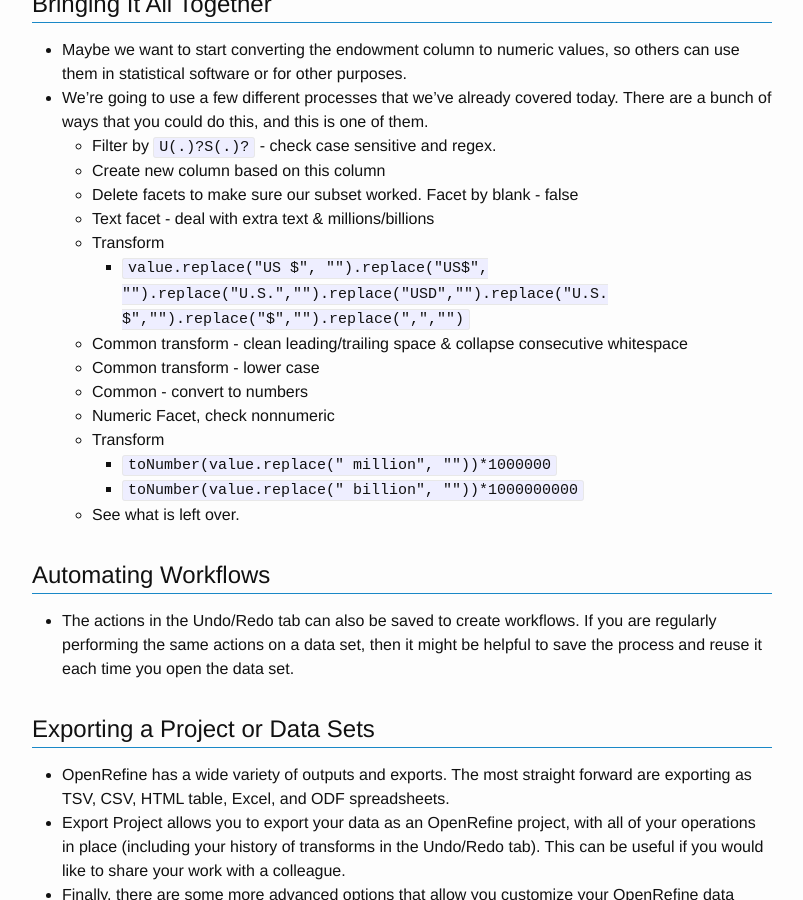
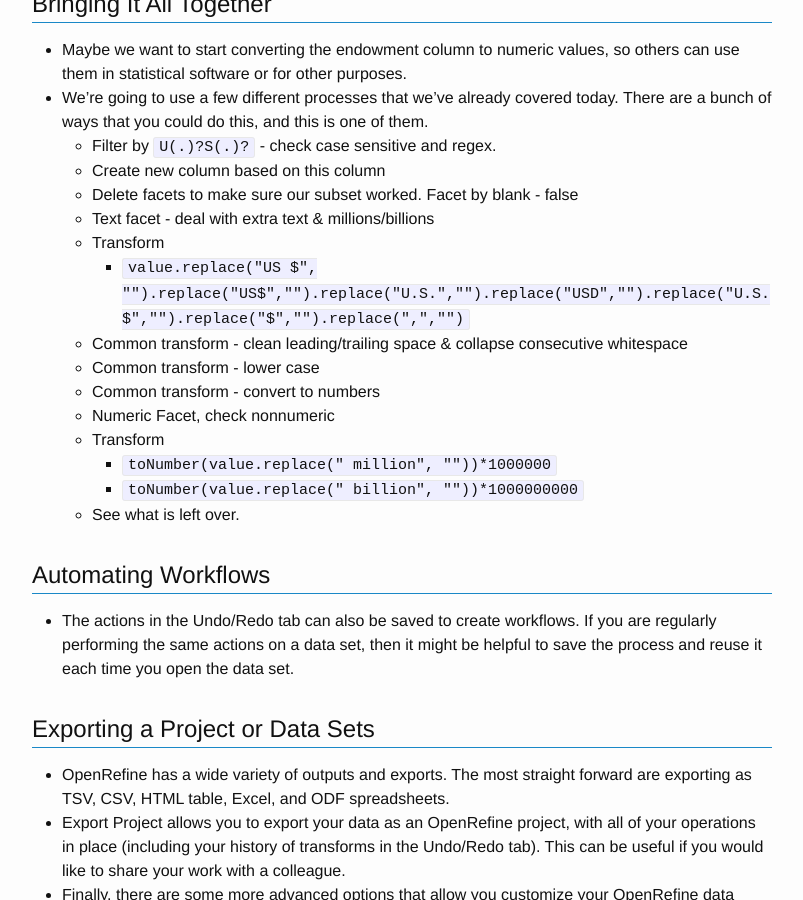
Before and after one commit to mbolam/DSWS_OpenRefine, a Jekyll site: the page built from 4-cleaning.md, in a window 1280 px wide and 900 px high, scrolled down 4646 px. Shown: the whole window, without its empty margins (238-1041 px from the left). Built offline with Jekyll 4.4.1, drawn with Linux system fonts in a browser that asks for light colours.

Commit message:
Update 4-cleaning.md

```diff
--- a/4-cleaning.md
+++ b/4-cleaning.md
@@ -109,10 +109,10 @@ The data fields are
       - Delete facets to make sure our subset worked. Facet by blank - false
       - Text facet - deal with extra text & millions/billions
       - Transform
-          - `value.replace("US $", "").replace("US$", "").replace("U.S.","").replace("USD","").replace("U.S. $","").replace("$","").replace(",","")`
+          - `value.replace("US $", "").replace("US$","").replace("U.S.","").replace("USD","").replace("U.S. $","").replace("$","").replace(",","")`
       - Common transform - clean leading/trailing space & collapse consecutive whitespace
       - Common transform - lower case
-      - Common - convert to numbers
+      - Common transform - convert to numbers
       - Numeric Facet, check nonnumeric
       - Transform
           - `toNumber(value.replace(" million", ""))*1000000`
```
